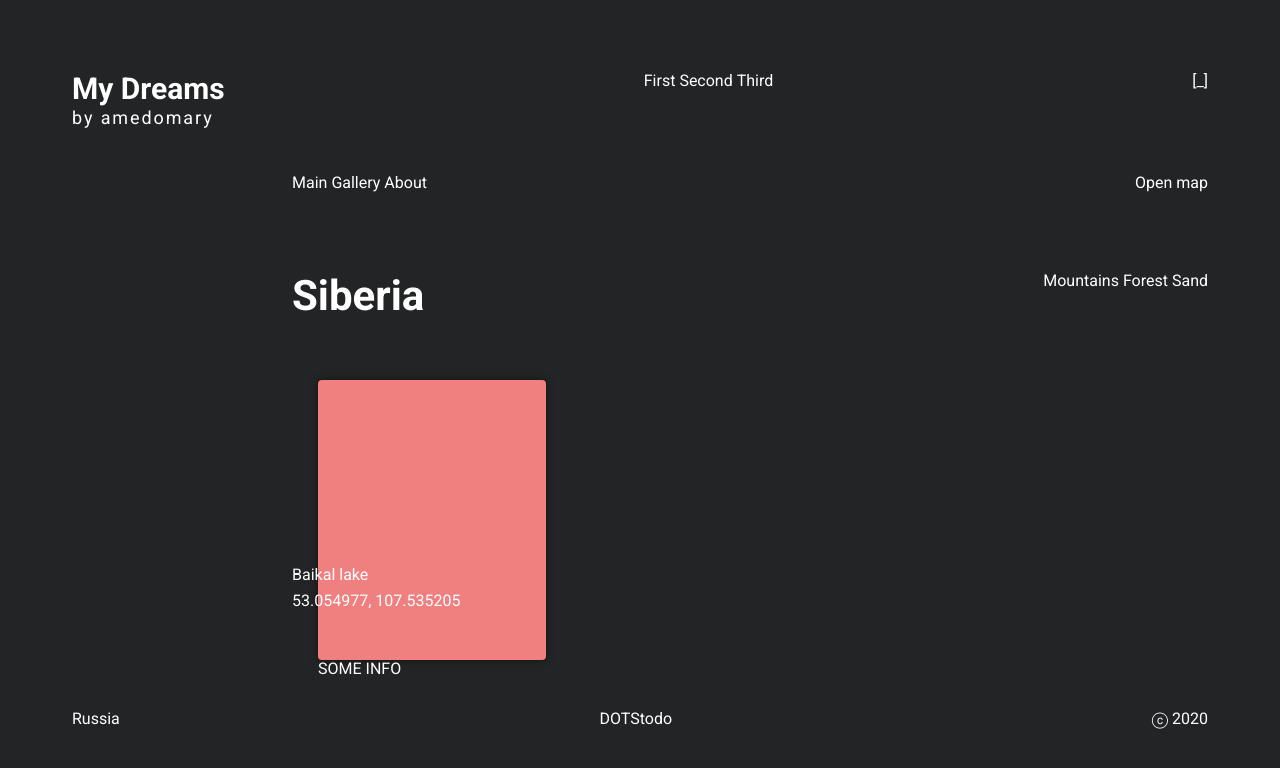
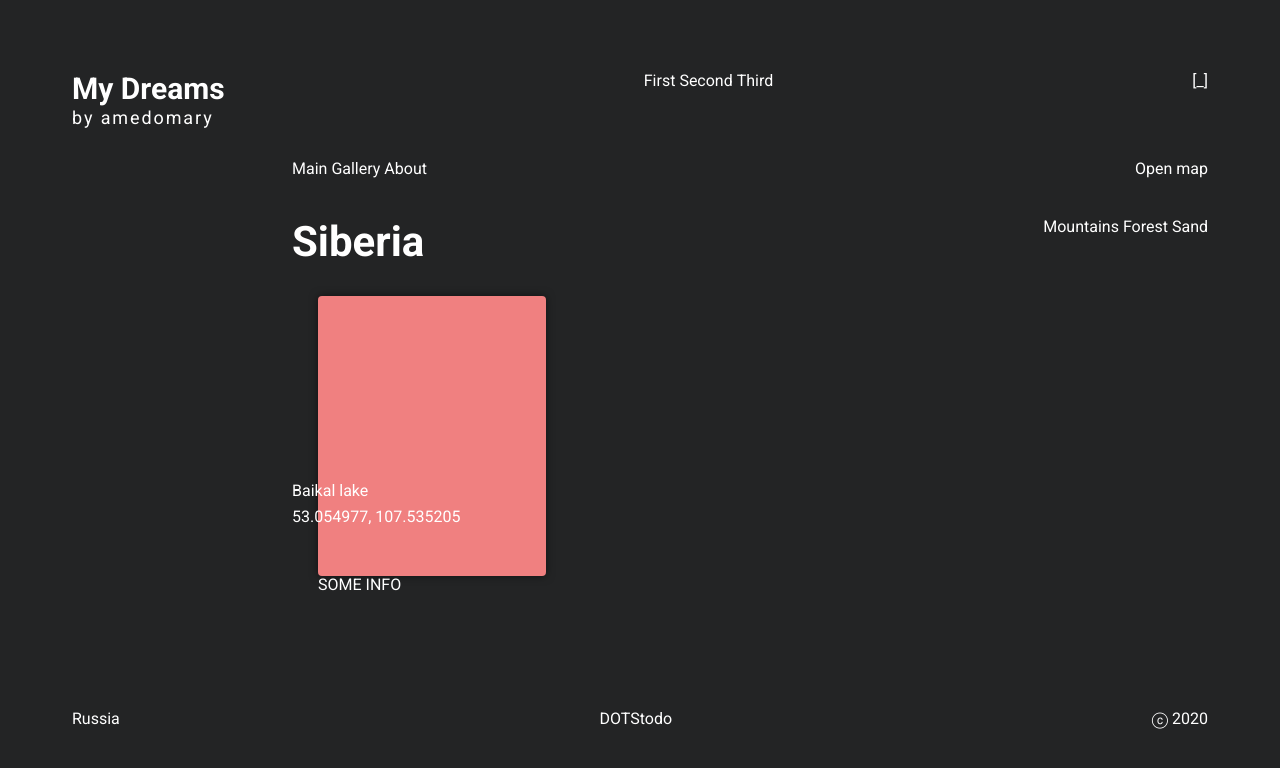
Before and after one commit to Amedomary/my_dream_animate, a plain HTML site: page index.html in a window 1280 px wide. Drawn offline with nearby package versions, Linux system fonts and the light colour scheme.

Commit message:
add style

```diff
--- a/style.css
+++ b/style.css
@@ -52,17 +52,17 @@ h1 {
 }
 
 .level-1 {
-  margin-bottom: 46px;
+  margin-bottom: 32px;
 }
 
 .level-2 {
   padding-left: 220px;
-  margin-bottom: 80px;
+  margin-bottom: 40px;
 }
 
 .level-3 {
   padding-left: 220px;
-  margin-bottom: 60px;
+  margin-bottom: 30px;
 }
 
 .level-4 {
```
